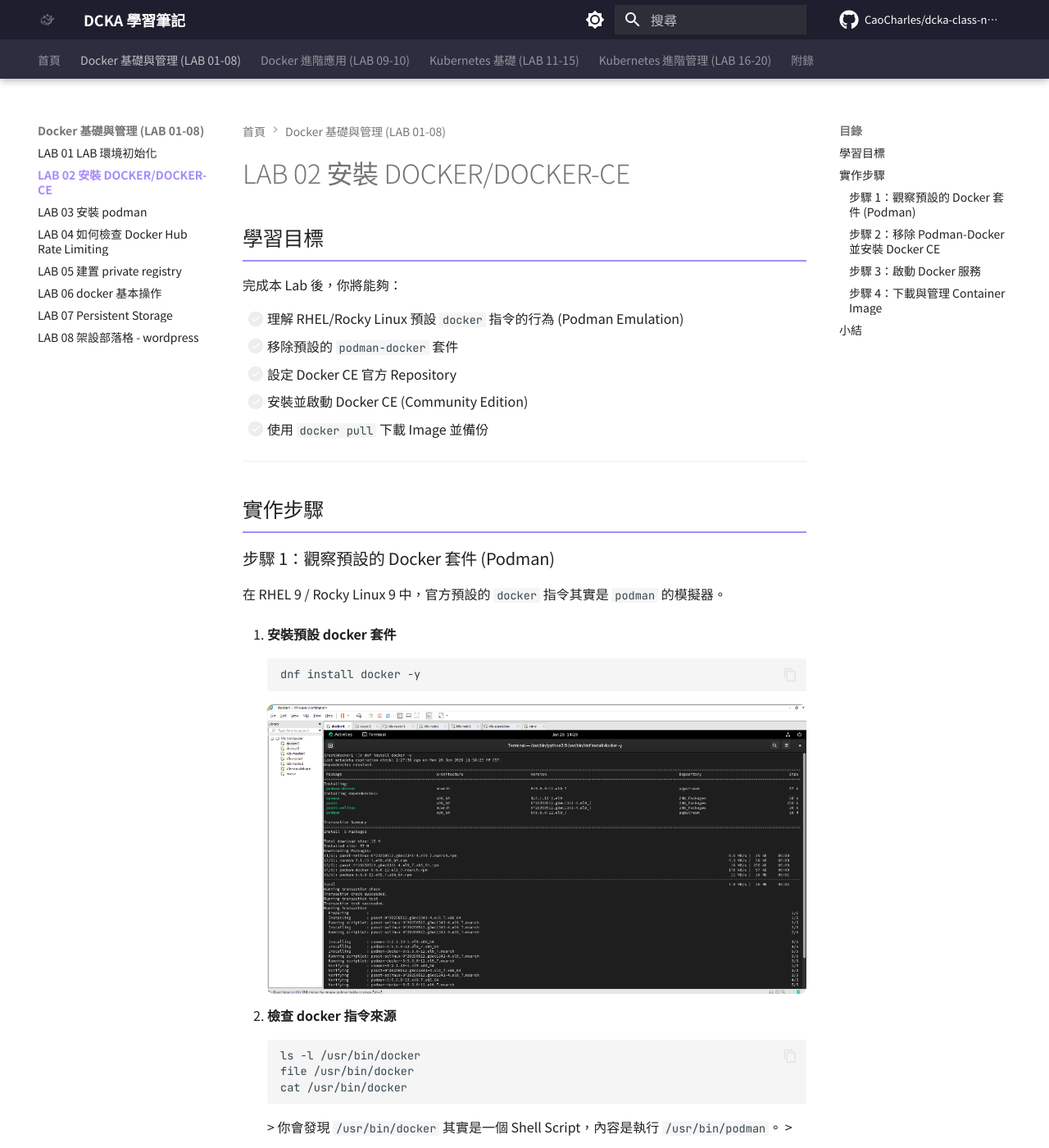
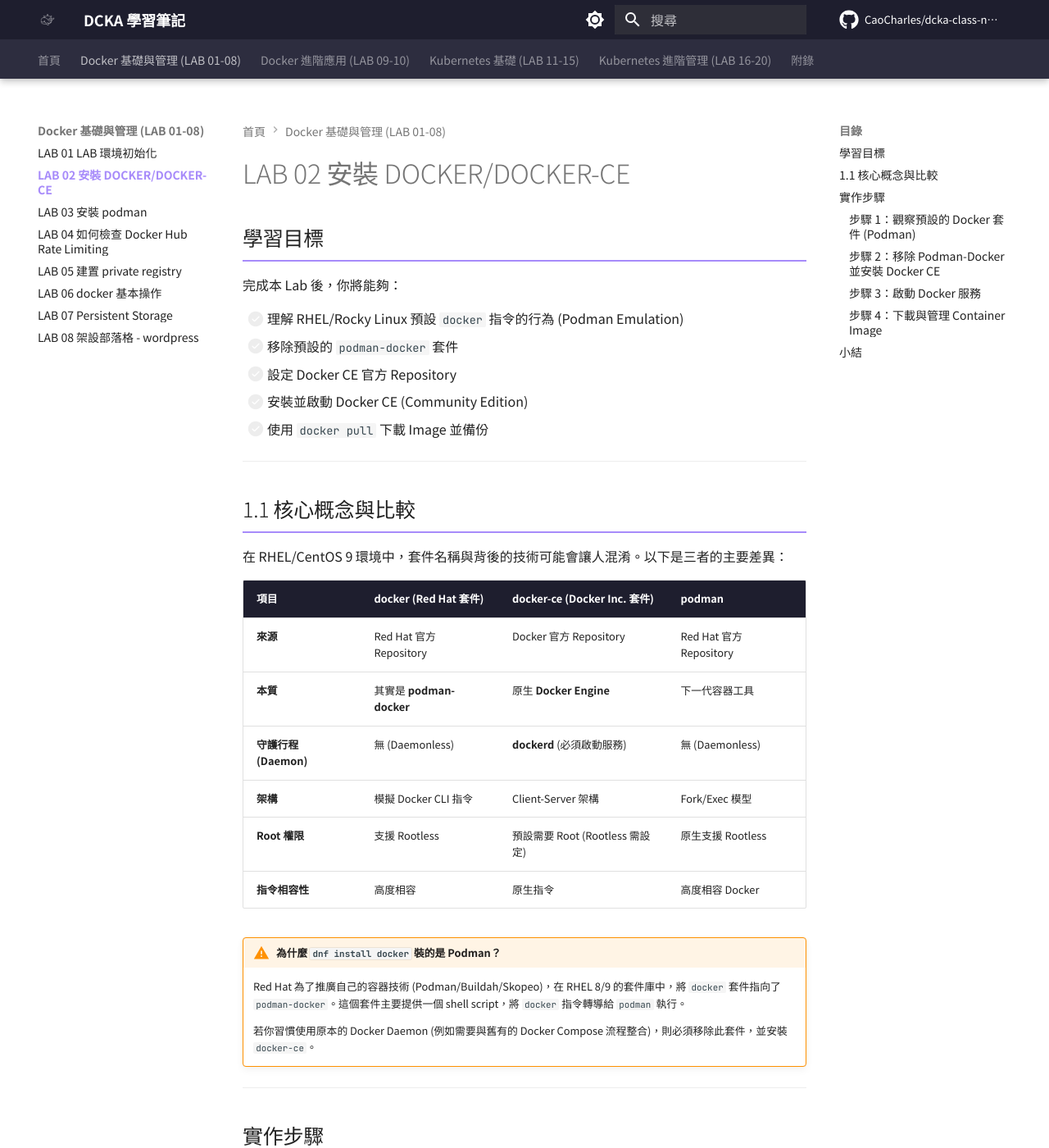
Before and after one commit to CaoCharles/dcka-class-notes, an MkDocs documentation site: the page built from docs/lab02_docker_install.md, in a window 1280 px wide and 1400 px high. Shown: the whole window at 82% size. Built offline with MkDocs 1.6.1 and Material for MkDocs 9.7.7, drawn with Linux system fonts in a browser that asks for light colours; comment, search, counter and statistics services are not loaded.

Commit message:
Docs: Add comparison between docker, docker-ce, and podman in Lab 02

```diff
--- a/docs/lab02_docker_install.md
+++ b/docs/lab02_docker_install.md
@@ -9,6 +9,26 @@
 - [ ] 設定 Docker CE 官方 Repository
 - [ ] 安裝並啟動 Docker CE (Community Edition)
 - [ ] 使用 `docker pull` 下載 Image 並備份
+
+---
+
+## 1.1 核心概念與比較
+
+在 RHEL/CentOS 9 環境中，套件名稱與背後的技術可能會讓人混淆。以下是三者的主要差異：
+
+| 項目 | **docker (Red Hat 套件)** | **docker-ce (Docker Inc. 套件)** | **podman** |
+|------|---------------------------|----------------------------------|------------|
+| **來源** | Red Hat 官方 Repository | Docker 官方 Repository | Red Hat 官方 Repository |
+| **本質** | 其實是 **podman-docker** | 原生 **Docker Engine** | 下一代容器工具 |
+| **守護行程 (Daemon)** | 無 (Daemonless) | **dockerd** (必須啟動服務) | 無 (Daemonless) |
+| **架構** | 模擬 Docker CLI 指令 | Client-Server 架構 | Fork/Exec 模型 |
+| **Root 權限** | 支援 Rootless | 預設需要 Root (Rootless 需設定) | 原生支援 Rootless |
+| **指令相容性** | 高度相容 | 原生指令 | 高度相容 Docker |
+
+!!! warning "為什麼 `dnf install docker` 裝的是 Podman？"
+    Red Hat 為了推廣自己的容器技術 (Podman/Buildah/Skopeo)，在 RHEL 8/9 的套件庫中，將 `docker` 套件指向了 `podman-docker`。這個套件主要提供一個 shell script，將 `docker` 指令轉導給 `podman` 執行。
+
+    若你習慣使用原本的 Docker Daemon (例如需要與舊有的 Docker Compose 流程整合)，則必須移除此套件，並安裝 `docker-ce`。
 
 ---
 
```
